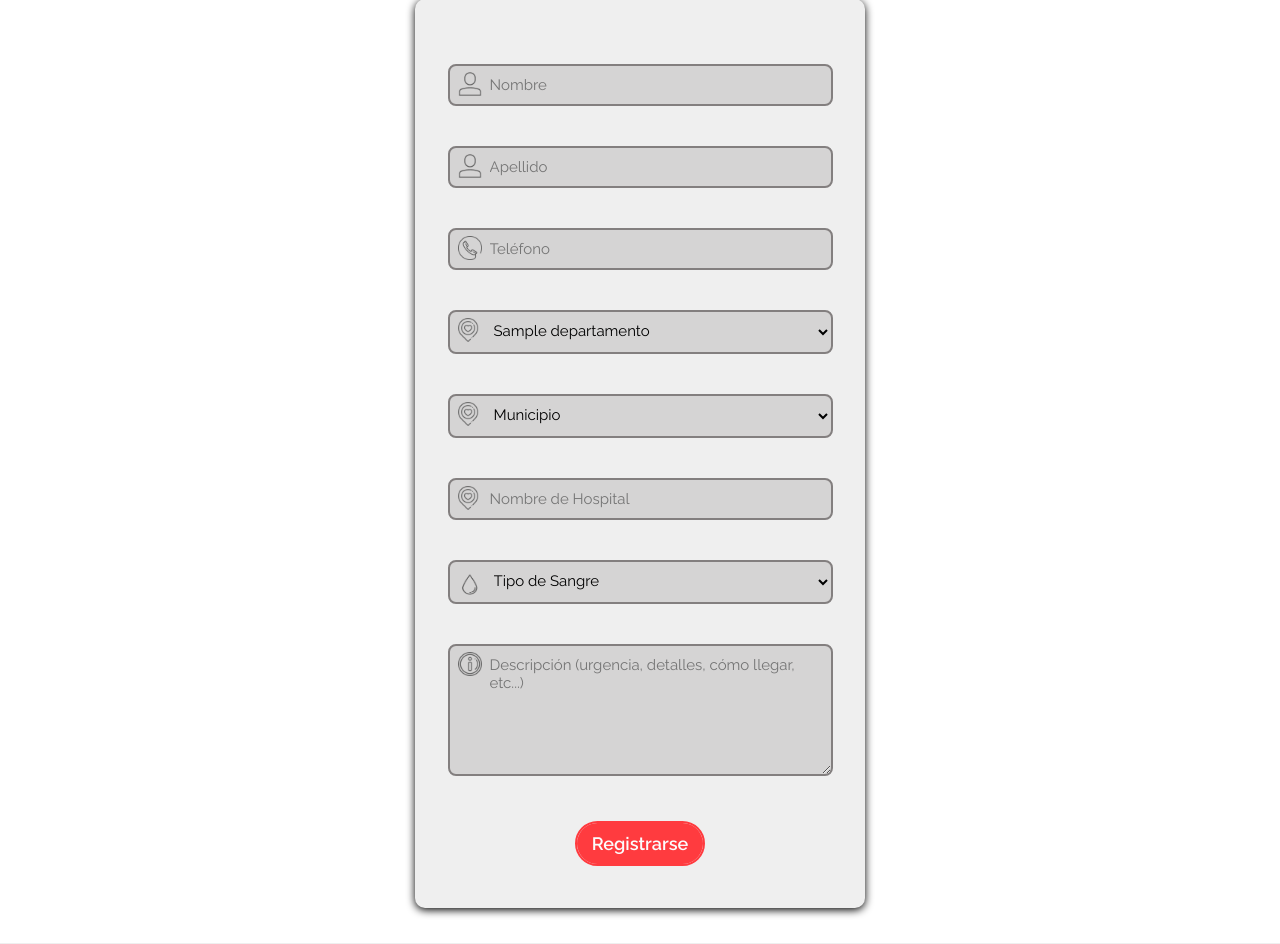
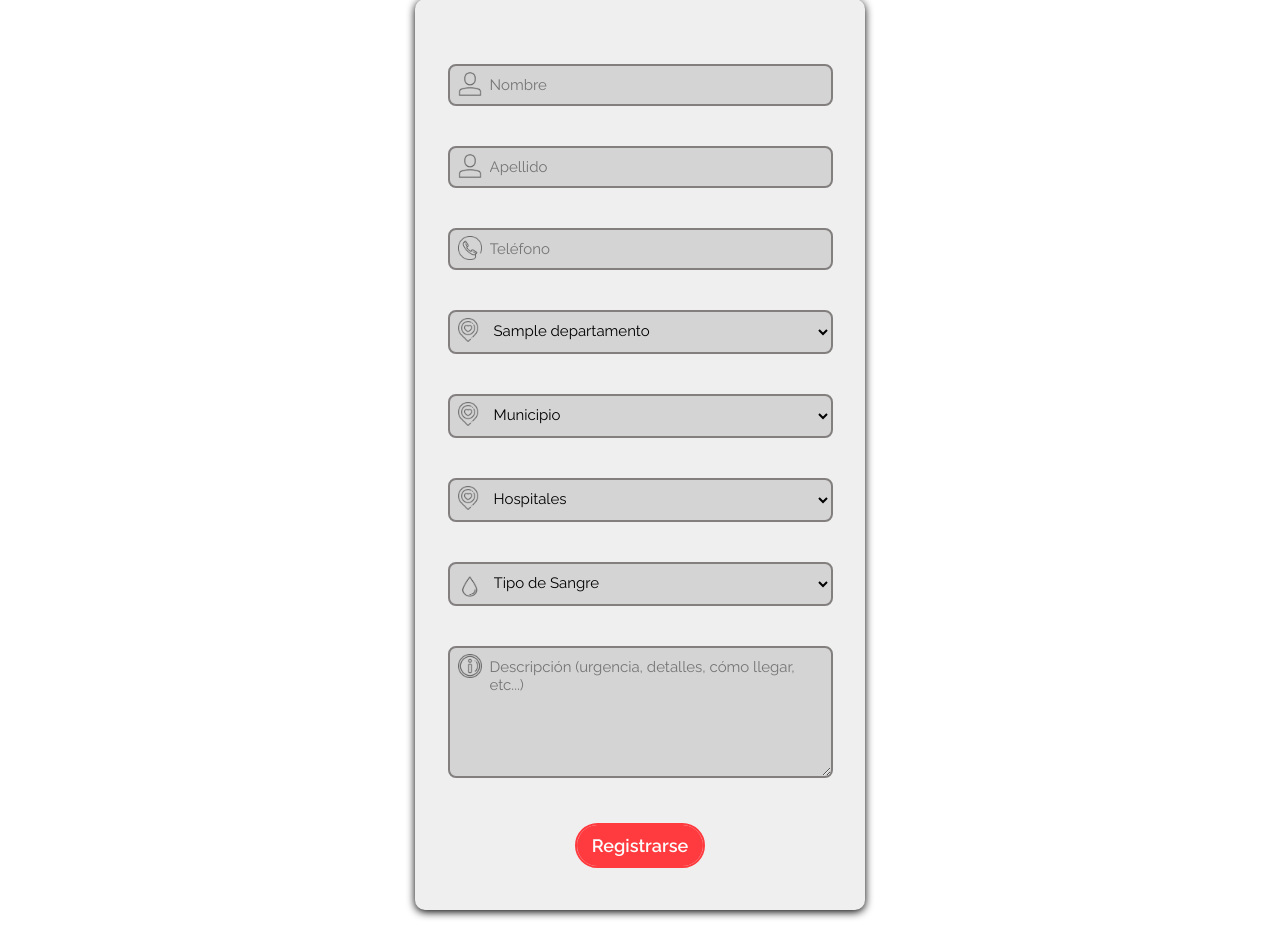
Before and after one commit to Steve-Hndz/UFront-End, a PHP site: the page made by views/registerPaciente.php in a window 1280 px wide. Shown: the part 521-1465 px from the top of the page. Run offline with PHP 8.4, Linux system fonts and the light colour scheme; tables that the repository leaves empty hold one stand-in row (values such as "Sample post"); the template is opened without the code that fills it: most values are stand-ins (such as "Sample title", 1, 10 or a date in 2020); some libraries are stand-ins or nearby versions.

Commit message:
fix: (pacientes) bug cuando un paciente es creado resuelto

```diff
--- a/controllers/PacientesController.php
+++ b/controllers/PacientesController.php
@@ -1,6 +1,5 @@
 <?php
 
-require_once 'models/IMysqlActions.php';
 
 class PacientesController
 {
--- a/models/Donante.php
+++ b/models/Donante.php
@@ -1,8 +1,8 @@
 <?php
 
 require_once "database/MySqlConnection.php";
-
-class Donante extends MySqlConnection implements IMysqlActions{
+require_once "poo/interfaces/IMysqlActions.php";
+class Donante extends MySqlConnection implements IMysqlActions {
 
   const TABLE_NAME = 'tbl_donantes';
 
--- a/views/registerPaciente.php
+++ b/views/registerPaciente.php
@@ -48,21 +48,21 @@
 
           <div class="form__group">
             <img class="form__group-img" src="<?=BASE_DIR?>assets/images/map.png" alt="" />
-            <input class="form__group-input" type="text" name="hospital" placeholder="Nombre de Hospital" required/>
+            <select class="form__group-select" name="hospital" id="hospital" required>
+              <option disabled selected>Hospitales</option>
+              <?php foreach ($hospitalesList as $hospitales) { ?>
+                <option value="<?=$hospitales->id_hospital?>"><?=$hospitales->nombre_hospital?></option>
+              <?php } ?>
+              </select>
           </div>
 
           <div class="form__group">
               <img class="form__group-img" src="<?=BASE_DIR?>assets/images/gota.png" alt="" />
               <select class="form__group-select" name="sangre" id="sangre" required>
               <option disabled selected>Tipo de Sangre</option>
-              <option value="">O negativo</option>
-              <option value="">O positivo</option>
-              <option value="">A negativo</option>
-              <option value="">A positivo</option>
-              <option value="">B negativo</option>
-              <option value="">B positivo</option>
-              <option value="">AB positivo</option>
-              <option value="">AB positivo</option>
+              <?php foreach ($tipoSangreList as $tiposSangre) { ?>
+                <option value="<?=$tiposSangre->id_sangre?>"><?=$tiposSangre->nombre_sangre?></option>
+              <?php } ?>
               </select>
           </div>
 
```
Also changed, not shown: controllers/AccountController.php (+25 -6 lines), models/Paciente.php (+4 -3 lines), views/registerDonante.php (+3 -8 lines), poo/interfaces/IMysqlActions.php (renamed from models/IMysqlActions.php).
